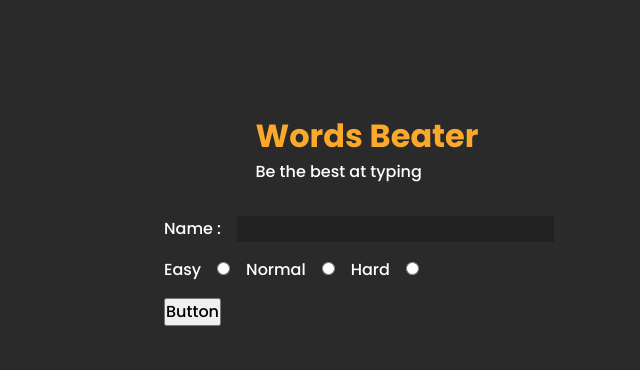
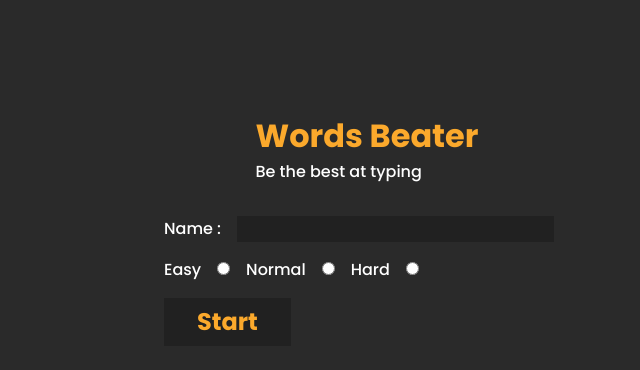
Before and after one commit to mlcoding111/Words-Beater, a React (Create React App) app: page / in a window 1280 px wide. Shown: the top 370 px of the page, without its empty margins (273-913 px from the left). Built offline with nearby package versions, Linux system fonts and the light colour scheme.

Commit message:
Updated Button styles and Props

```diff
--- a/src/components/Form/index.tsx
+++ b/src/components/Form/index.tsx
@@ -35,7 +35,7 @@ const Form = (props: Props) => {
             ))}
         </div>
 
-        <Button />
+        <Button text="Start"/>
 
     </Wrapper>
   )
--- a/src/components/Reusable/Button/index.tsx
+++ b/src/components/Reusable/Button/index.tsx
@@ -1,11 +1,27 @@
-import React from 'react'
+import React, { FC } from 'react'
+import styled from 'styled-components'
 
-type Props = {}
+type Props = {
+  text: string
+}
 
-const Button = (props: Props) => {
+const Button:FC <Props> = ({text}) => {
   return (
-    <button>Button</button>
+    <Wrapper>
+      <h2>{text}</h2>
+    </Wrapper>
   )
 }
 
+export const Wrapper = styled.button`
+  padding: .3rem 2rem;
+  color: var(--primary-color);
+  border: 1px solid transparent;
+  background: var(--secondary-color);
+
+  :hover{
+    border: 1px solid var(--primary-color);
+  }
+`
+
 export default Button
```
